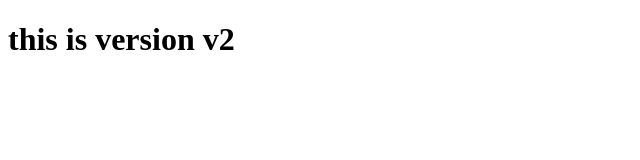
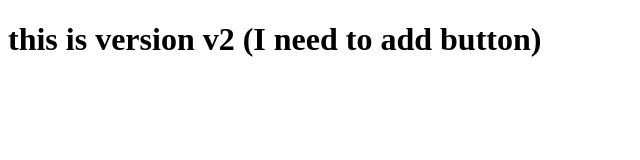
Before and after one commit to mkmanojst/mkmonoj, a plain HTML site: page index.html in a window 1280 px wide. Shown: the whole page, without its empty margins (0-640 px from the left). Drawn offline with Linux system fonts and the light colour scheme.

```diff
--- a/index.html
+++ b/index.html
@@ -6,6 +6,6 @@
     <title>Document</title>
 </head>
 <body>
-    <h1> this is version v2</h1>
+    <h1> this is version v2 (I need to add button)</h1>
 </body>
 </html>
```
